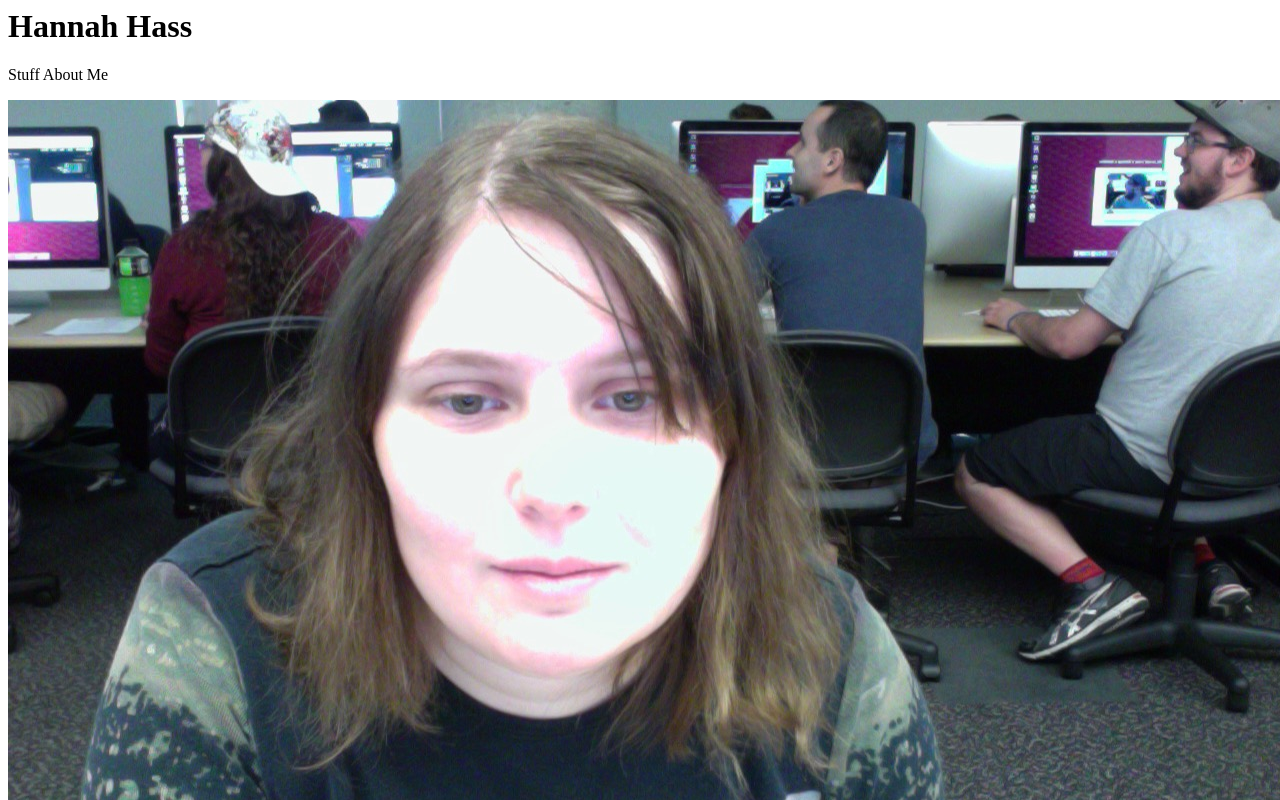
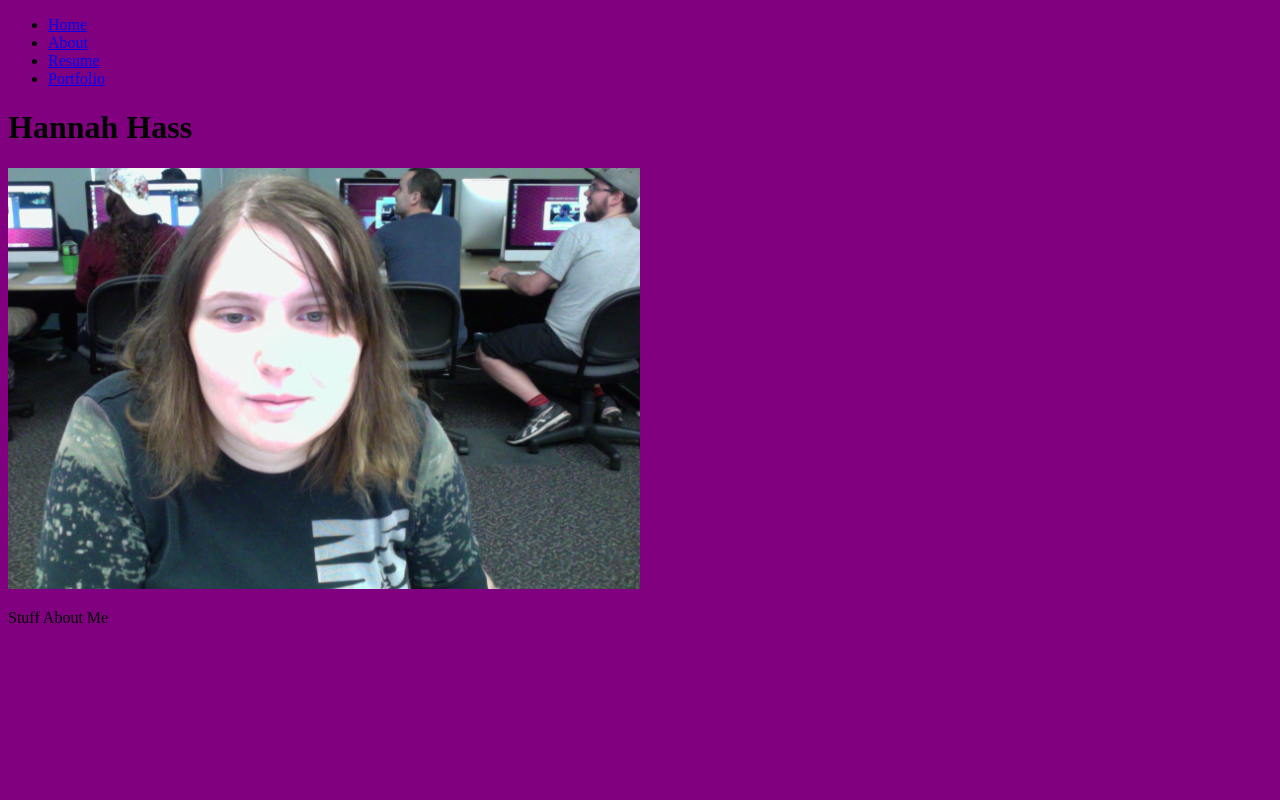
Before and after one commit to HHannahP/hhannahp.github.io, a plain HTML site: page index.html in a window 1280 px wide. Shown: the top 800 px of the page. Drawn offline with Linux system fonts and the light colour scheme.

Commit message:
Added main navigation

```diff
--- a/index.html
+++ b/index.html
@@ -1,17 +1,26 @@
-<html>
+<!DOCTYPE html>
+ <html lang="en">
   <head>
-
-    <link href="css/styles.css" />
+    <meta charset="UTF-8">
+      <title>About</title>
+<link rel="stylesheet"href="css/styles.css" />
 
      </head>
   <body>
+
+   <nav role='navigation'>
+  <ul>
+    <li><a href="index.html">Home</a></li>
+    <li><a href="about.html">About</a></li>
+    <li><a href="resume.html">Resume</a></li>
+    <li><a href="portfolio.html">Portfolio</a></li>
+  </ul>
+</nav>
     <h1>Hannah Hass</h1></body>
-
+        <img src="img/me.jpg" />
 
     <p>Stuff About Me</p>
 
 
-    <img src="img/me.jpg" />
-    <img src="img/me.jpg" />
-     <img src="img/me.jpg" />
+
 </html>
```
Also changed, not shown: about.html (+10 -1 lines).
